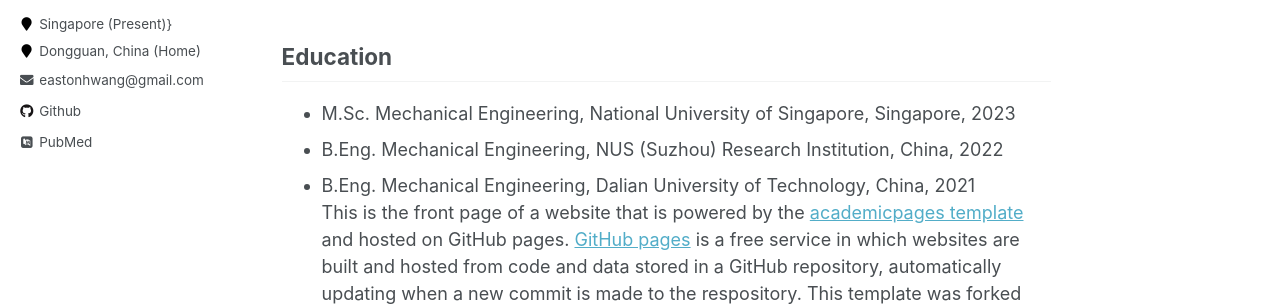
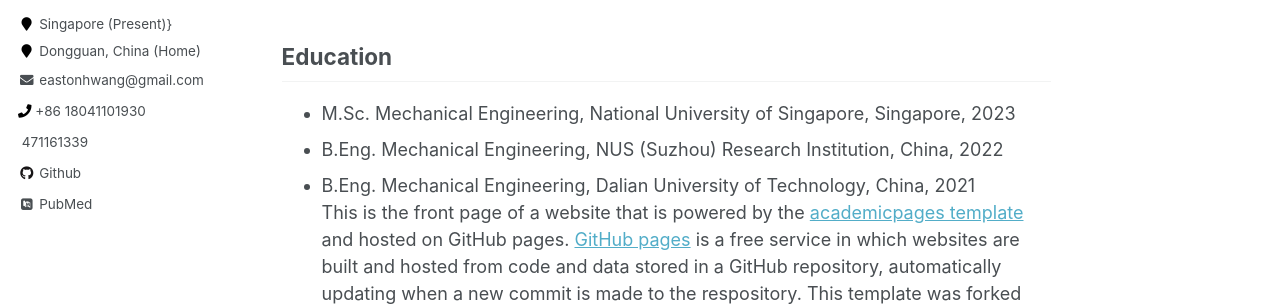
Before and after one commit to easton-hy/easton-hy.github.io, a Jekyll site: the page built from _pages/about.md, in a window 1280 px wide. Shown: the part 467-773 px from the top of the page. Built offline with Jekyll 4.4.1, drawn with Linux system fonts in a browser that asks for light colours; some web fonts are replaced.

Commit message:
Update author-profile.html

```diff
--- a/_includes/author-profile.html
+++ b/_includes/author-profile.html
@@ -37,6 +37,8 @@
       {% if author.email %}
         <li><a href="mailto:{{ author.email }}"><i class="fas fa-fw fa-envelope" aria-hidden="true"></i> eastonhwang@gmail.com</li>
       {% endif %}
+      <li><i class="fa fa-phone" aria-hidden="true"></i></i> +86 18041101930</li>
+      <li><i class="fa fa-weixin" aria-hidden="true"></i> 471161339</li>
       {% if author.keybase %}
         <li><a href="https://keybase.io/{{ author.keybase }}"><i class="fas fa-fw fa-key" aria-hidden="true"></i> Keybase</a></li>
       {% endif %}
```
